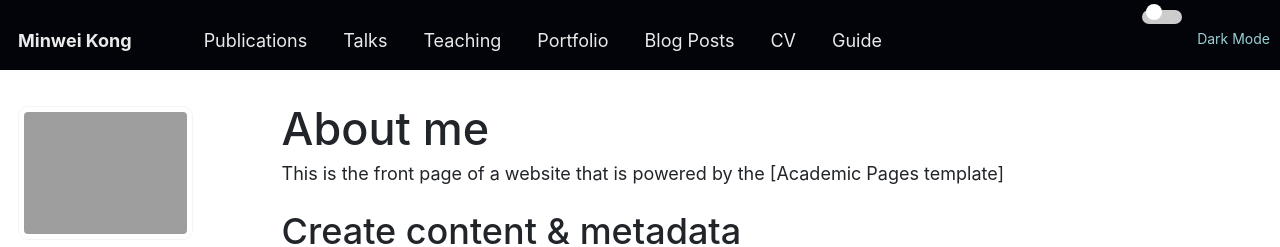
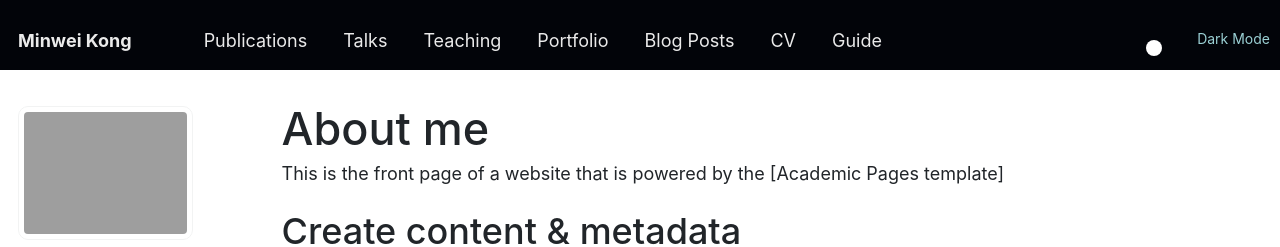
Before and after one commit to Minw913/minw913.github.io, a Jekyll site: the page built from _pages/about.md, in a window 1280 px wide. Shown: the top 247 px of the page. Built offline with Jekyll 4.4.1, drawn with Linux system fonts in a browser that asks for light colours; nearby versions of some CDN libraries.

Commit message:
minor adjust

```diff
--- a/assets/css/main.scss
+++ b/assets/css/main.scss
@@ -137,10 +137,10 @@ a:hover {
 .slider {
   position: absolute;
   cursor: pointer;
-  top: 0; /* 调整此处来控制滑块向下移动的距离 */
+  top: 50px !important; /* 调整此处来控制滑块向下移动的距离 */
   left: 0;
   right: 0;
-  bottom: 10px;
+  bottom: 0;
   background-color: #ccc;
   transition: 0.4s;
 }
```
